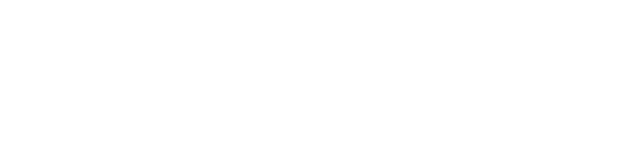
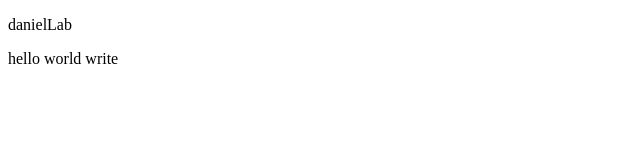
Before and after one commit to aleatorik/javascript-learning, a plain HTML site: page index.html in a window 1280 px wide. Shown: the whole page, without its empty margins (0-640 px from the left). Drawn offline with Linux system fonts and the light colour scheme.

Commit message:
update: Print hello world in JavaScript

```diff
--- a/index.html
+++ b/index.html
@@ -4,7 +4,15 @@
     <meta charset="UTF-8" />
     <meta name="viewport" content="width=device-width, initial-scale=1.0" />
     <title>Document</title>
-    <script src="async/async.js"></script>
+    <!-- <script src="./async/callback-to-async-await.js"></script> -->
   </head>
-  <body></body>
+  <body>
+    <p id="one">hello world</p>
+    <script>
+      document.getElementById('one').innerHTML = 'danielLab';
+      document.write('hello world write');
+      window.alert('hello world alert');
+      console.log('hello world console');
+    </script>
+  </body>
 </html>
```
